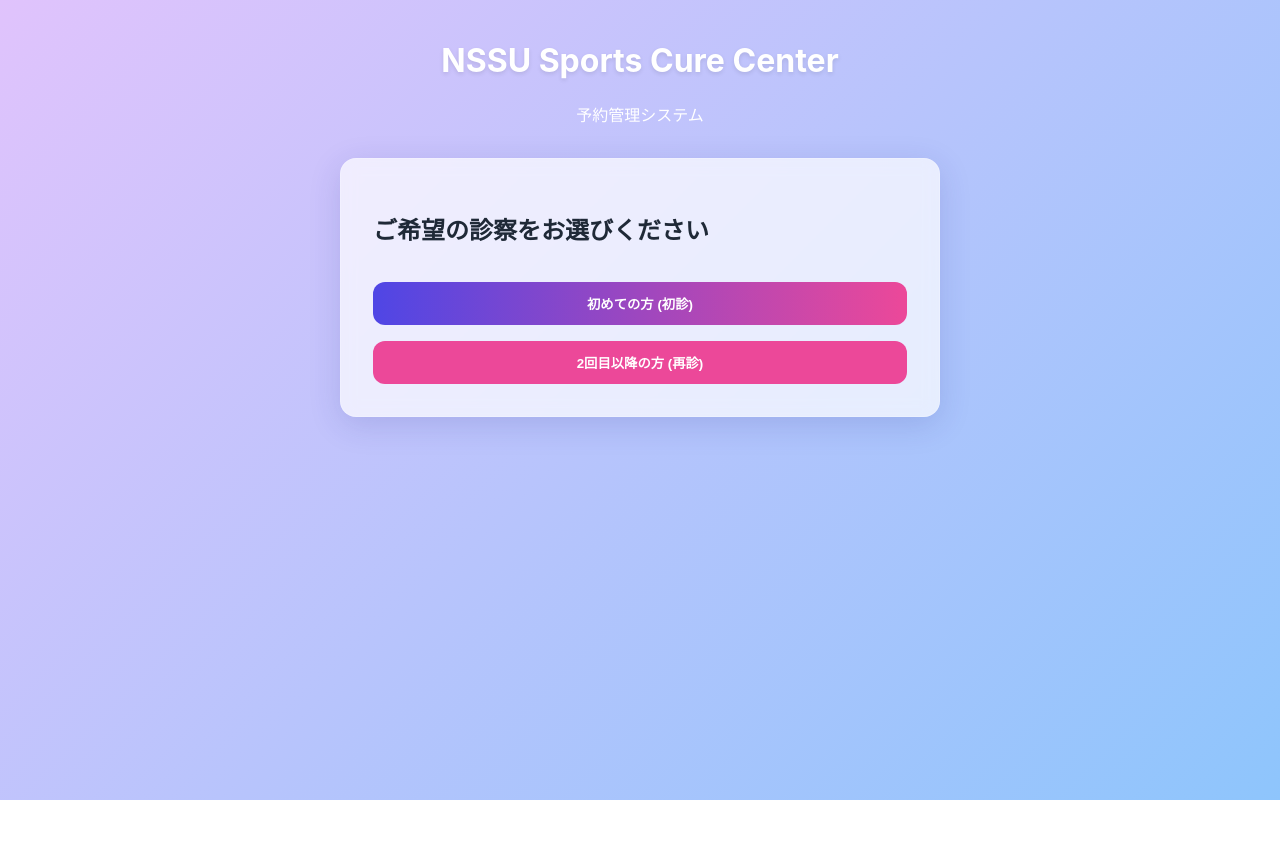
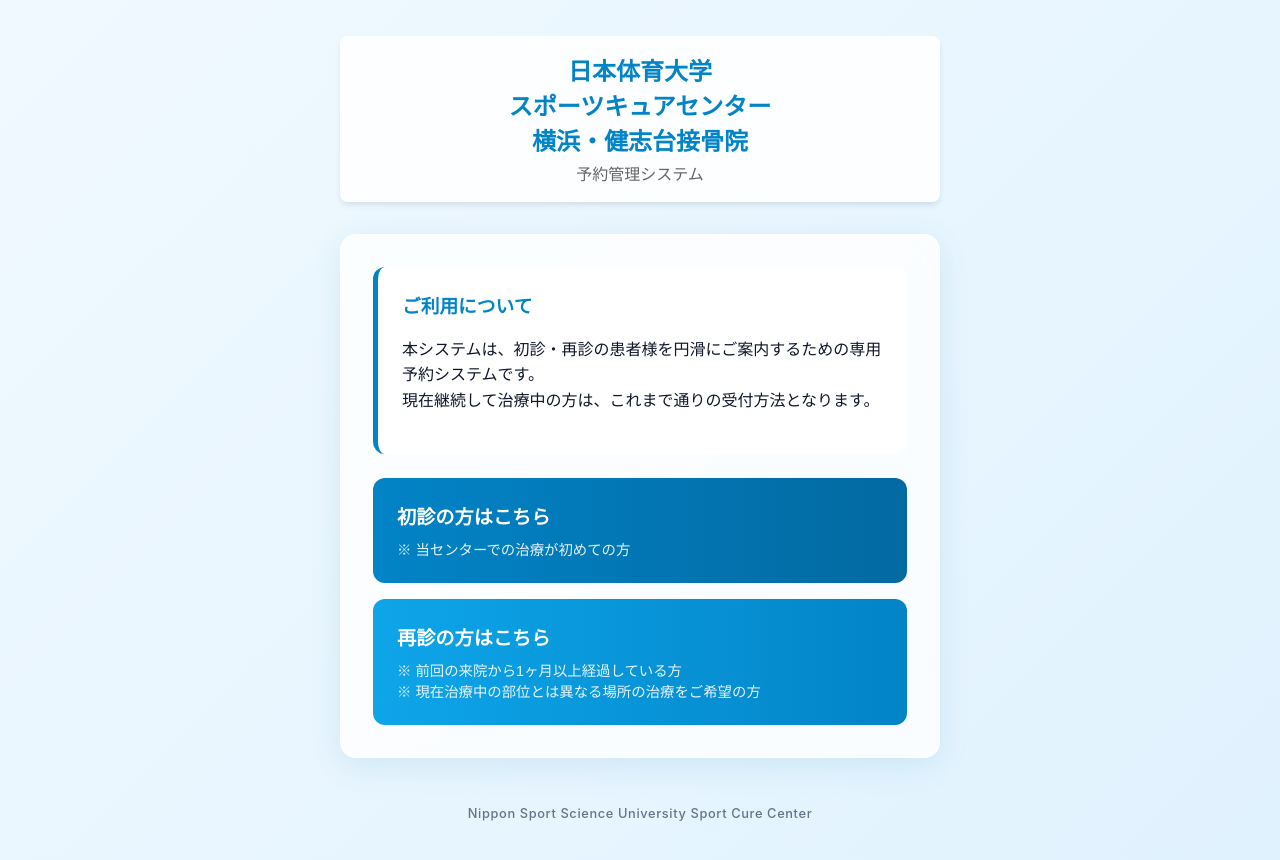
Before and after one commit to nssukenkyu-prog/scc-reservation, a React (Vite) app: page / in a window 1280 px wide. Shown: the top 860 px of the page. Before the commit the page ends 800 px from the top, so only its background shows below. Built offline with nearby package versions, Linux system fonts and the light colour scheme.

Commit message:
Update: UI Blue Theme, Landing Page, and Slot Generation API

```diff
--- a/src/App.tsx
+++ b/src/App.tsx
@@ -1,4 +1,4 @@
-import { useState, useEffect } from 'react'
+import React, { useState, useEffect } from 'react'
 
 type VisitType = '初診' | '再診';
 interface Slot {
@@ -8,7 +8,7 @@
 }
 
 function App() {
-  const [view, setView] = useState<'home' | 'booking' | 'confirm' | 'success' | 'admin'>('home');
+  const [view, setView] = useState<'lp' | 'home' | 'booking' | 'confirm' | 'success' | 'admin'>('lp');
   const [visitType, setVisitType] = useState<VisitType>('初診');
   const [selectedDate, setSelectedDate] = useState<string>(new Date().toISOString().split('T')[0]);
   const [slots, setSlots] = useState<Slot[]>([]);
@@ -34,18 +34,14 @@
       setSlots(data);
     } catch (e) {
       console.warn('API connection failed, showing demo data');
-      setSlots([
-        { slotId: '1', startTime: '10:00', status: 'free' },
-        { slotId: '2', startTime: '11:00', status: 'booked' },
-        { slotId: '3', startTime: '12:00', status: 'free' },
-      ]);
+      setSlots([]);
     } finally {
       setLoading(false);
     }
   };
 
   useEffect(() => {
-    if (view === 'booking') {
+    if (view === 'booking' || view === 'admin') {
       fetchSlots();
     }
   }, [view, selectedDate]);
@@ -62,13 +58,13 @@
           date: selectedDate,
           slotId: selectedSlot?.slotId,
           startTime: selectedSlot?.startTime,
-          endTime: '12:00' // mocked logic
+          endTime: '12:00' // mock
         })
       });
       if (res.ok) {
         setView('success');
       } else {
-        alert('Booking failed');
+        alert('Booking failed. The slot might be taken.');
       }
     } catch (e) {
       alert('Network error');
@@ -76,44 +72,120 @@
     setLoading(false);
   };
 
+  const handleAdminGenerateSlots = async () => {
+    if (!confirm(`${selectedDate} の予約枠 (10:00-19:00 / 30分) を生成しますか？`)) return;
+    setLoading(true);
+    try {
+      const res = await fetch('/api/admin/slots', {
+        method: 'POST',
+        headers: { 'Content-Type': 'application/json' },
+        body: JSON.stringify({ date: selectedDate })
+      });
+      if (res.ok) {
+        alert('生成完了');
+        fetchSlots();
+      } else {
+        alert('生成失敗');
+      }
+    } catch (e) { console.error(e); alert('Error'); }
+    setLoading(false);
+  };
+
   return (
-    <div style={{ maxWidth: '600px', margin: '0 auto', padding: '20px' }}>
+    <div style={{ maxWidth: '600px', margin: '0 auto', padding: '20px', paddingBottom: '60px' }}>
       <header style={{ textAlign: 'center', marginBottom: '2rem' }}>
-        <h1 style={{ color: '#fff', textShadow: '0 2px 4px rgba(0,0,0,0.1)' }}>NSSU Sports Cure Center</h1>
-        <p style={{ color: '#fff' }}>予約管理システム</p>
+        <h1 style={{
+          fontSize: '1.5rem',
+          color: 'var(--color-primary)',
+          background: 'rgba(255,255,255,0.9)',
+          padding: '1rem',
+          borderRadius: '8px',
+          boxShadow: '0 4px 6px -1px rgba(0,0,0,0.1)'
+        }}>
+          日本体育大学<br />スポーツキュアセンター<br />横浜・健志台接骨院<br />
+          <span style={{ fontSize: '1rem', fontWeight: 'normal', color: '#666' }}>予約管理システム</span>
+        </h1>
       </header>
 
       <main className="glass-panel">
-        {view === 'home' && (
+
+        {/* Landing Page with Explanation */}
+        {view === 'lp' && (
+          <div style={{ display: 'flex', flexDirection: 'column', gap: '1.5rem' }}>
+            <div style={{ background: '#fff', padding: '1.5rem', borderRadius: '12px', borderLeft: '5px solid var(--color-primary)' }}>
+              <h3 style={{ marginTop: 0, color: 'var(--color-primary)' }}>ご利用について</h3>
+              <p style={{ lineHeight: '1.6' }}>
+                本システムは、初診・再診の患者様を円滑にご案内するための専用予約システムです。<br />
+                現在継続して治療中の方は、これまで通りの受付方法となります。
+              </p>
+            </div>
+
             <div style={{ display: 'flex', flexDirection: 'column', gap: '1rem' }}>
-            <h2>ご希望の診察をお選びください</h2>
-            <button className="btn-primary" onClick={() => { setVisitType('初診'); setView('booking'); }}>
-              初めての方 (初診)
+              <button
+                className="btn-primary"
+                style={{ padding: '1.5rem', textAlign: 'left', display: 'flex', flexDirection: 'column' }}
+                onClick={() => { setVisitType('初診'); setView('booking'); }}
+              >
+                <span style={{ fontSize: '1.2rem', marginBottom: '0.5rem' }}>初診の方はこちら</span>
+                <span style={{ fontSize: '0.9rem', opacity: 0.9, fontWeight: 'normal' }}>
+                  ※ 当センターでの治療が初めての方
+                </span>
               </button>
-            <button className="btn-primary" style={{ background: '#ec4899' }} onClick={() => { setVisitType('再診'); setView('booking'); }}>
-              2回目以降の方 (再診)
+
+              <button
+                className="btn-primary"
+                style={{ background: 'linear-gradient(90deg, #0ea5e9, #0284c7)', padding: '1.5rem', textAlign: 'left', display: 'flex', flexDirection: 'column' }}
+                onClick={() => { setVisitType('再診'); setView('booking'); }}
+              >
+                <span style={{ fontSize: '1.2rem', marginBottom: '0.5rem' }}>再診の方はこちら</span>
+                <span style={{ fontSize: '0.9rem', opacity: 0.9, fontWeight: 'normal' }}>
+                  ※ 前回の来院から1ヶ月以上経過している方<br />
+                  ※ 現在治療中の部位とは異なる場所の治療をご希望の方
+                </span>
               </button>
             </div>
+          </div>
+        )}
+
+        {view === 'home' && (
+          /* Deprecated view, redirect to lp or remove logic. Keeping for safety if needed but 'lp' replaces it. */
+          <div />
         )}
 
         {view === 'booking' && (
           <div>
-            <button onClick={() => setView('home')} style={{ marginBottom: '1rem', background: 'transparent', border: 'none', cursor: 'pointer' }}>← 戻る</button>
-            <h2>{visitType} 予約</h2>
+            <button onClick={() => setView('lp')} style={{ marginBottom: '1rem', background: 'transparent', border: 'none', cursor: 'pointer', color: 'var(--color-primary)' }}>← 戻る</button>
+            <h2 style={{ borderBottom: '2px solid var(--color-primary)', paddingBottom: '0.5rem' }}>{visitType} 予約</h2>
 
-            <div style={{ marginBottom: '1rem' }}>
-              <label>日付: </label>
-              <input type="date" value={selectedDate} onChange={(e) => setSelectedDate(e.target.value)} style={{ padding: '0.5rem', borderRadius: '8px', border: '1px solid #ddd' }} />
+            <div style={{ marginBottom: '1.5rem' }}>
+              <label style={{ display: 'block', marginBottom: '0.5rem', fontWeight: 'bold' }}>日付を選択してください</label>
+              <input
+                type="date"
+                value={selectedDate}
+                min={new Date().toISOString().split('T')[0]}
+                onChange={(e) => setSelectedDate(e.target.value)}
+                style={{ padding: '0.8rem', borderRadius: '8px', border: '1px solid #cbd5e1', width: '100%', fontSize: '1rem' }}
+              />
             </div>
 
             {loading ? <div className="shimmer" style={{ height: '100px', borderRadius: '8px' }}></div> : (
+              <div>
+                {slots.length === 0 ? (
+                  <div style={{ padding: '2rem', textAlign: 'center', color: '#64748b', background: 'rgba(255,255,255,0.5)', borderRadius: '8px' }}>
+                    予約可能な枠がありません。<br />別の日付を選択するか、お電話にてお問い合わせください。
+                  </div>
+                ) : (
                   <div className="slot-grid">
                     {slots.map(slot => (
                       <div
                         key={slot.slotId}
                         className={`slot-item ${slot.status === 'booked' ? 'booked' : ''}`}
                         onClick={() => slot.status === 'free' && setSelectedSlot(slot)}
-                    style={{ borderColor: selectedSlot?.slotId === slot.slotId ? 'var(--color-primary)' : 'transparent', fontWeight: selectedSlot?.slotId === slot.slotId ? 'bold' : 'normal' }}
+                        style={{
+                          borderColor: selectedSlot?.slotId === slot.slotId ? 'var(--color-primary)' : 'transparent',
+                          background: selectedSlot?.slotId === slot.slotId ? '#e0f2fe' : undefined,
+                          fontWeight: selectedSlot?.slotId === slot.slotId ? 'bold' : 'normal'
+                        }}
                       >
                         {slot.startTime}
                         <br />
@@ -122,33 +194,38 @@
                     ))}
                   </div>
                 )}
+              </div>
+            )}
 
             {selectedSlot && (
-              <div style={{ marginTop: '2rem' }}>
+              <div style={{ marginTop: '2rem', animation: 'fadeIn 0.3s ease-in' }}>
                 <h3>予約情報の入力</h3>
+                <div style={{ display: 'flex', flexDirection: 'column', gap: '1rem' }}>
                   <input
                     placeholder="お名前 (例: 山田 太郎)"
-                  style={{ width: '100%', padding: '0.8rem', marginBottom: '1rem', borderRadius: '8px', border: '1px solid #ddd' }}
+                    style={{ padding: '1rem', borderRadius: '8px', border: '1px solid #cbd5e1', fontSize: '1rem' }}
                     value={formData.name}
                     onChange={e => setFormData({ ...formData, name: e.target.value })}
                   />
                   <input
                     placeholder="電話番号 (例: 090-1234-5678)"
-                  style={{ width: '100%', padding: '0.8rem', marginBottom: '1rem', borderRadius: '8px', border: '1px solid #ddd' }}
+                    style={{ padding: '1rem', borderRadius: '8px', border: '1px solid #cbd5e1', fontSize: '1rem' }}
                     value={formData.phone}
                     onChange={e => setFormData({ ...formData, phone: e.target.value })}
                   />
-                <button className="btn-primary" style={{ width: '100%' }} onClick={handleSubmit}>予約を確定する</button>
+                  <button className="btn-primary" style={{ width: '100%', marginTop: '1rem' }} onClick={handleSubmit}>予約を確定する</button>
+                </div>
               </div>
             )}
           </div>
         )}
 
         {view === 'success' && (
-          <div style={{ textAlign: 'center' }}>
+          <div style={{ textAlign: 'center', padding: '2rem 0' }}>
+            <div style={{ fontSize: '4rem', marginBottom: '1rem' }}>✅</div>
             <h2 style={{ color: 'var(--color-primary)' }}>予約が完了しました</h2>
-            <p>ご来院をお待ちしております。</p>
-            <button className="btn-primary" onClick={() => setView('home')}>TOPへ戻る</button>
+            <p>ご入力いただいた内容で予約を承りました。<br />当日はお気をつけてお越しください。</p>
+            <button className="btn-primary" onClick={() => { setView('lp'); setSelectedSlot(null); setFormData({ name: '', phone: '' }); }}>TOPへ戻る</button>
           </div>
         )}
 
@@ -156,54 +233,55 @@
           <div>
             <div style={{ display: 'flex', justifyContent: 'space-between', alignItems: 'center' }}>
               <h2>管理画面</h2>
-              <button onClick={() => setView('home')} style={{ background: 'none', border: 'none', cursor: 'pointer' }}>Exit</button>
+              <button onClick={() => setView('lp')} style={{ background: 'none', border: 'none', cursor: 'pointer' }}>Exit</button>
             </div>
 
-            <div style={{ display: 'flex', gap: '1rem', marginBottom: '1rem' }}>
+            <div style={{ display: 'flex', gap: '1rem', marginBottom: '1rem', flexWrap: 'wrap' }}>
               <input type="date" value={selectedDate} onChange={(e) => setSelectedDate(e.target.value)} style={{ padding: '0.5rem' }} />
               <button className="btn-primary" onClick={fetchSlots}>更新</button>
+              <button className="btn-primary" style={{ background: '#059669' }} onClick={handleAdminGenerateSlots}>この日の枠を自動生成</button>
             </div>
 
-            <div style={{ background: 'white', borderRadius: '8px', padding: '1rem' }}>
+            <div style={{ background: 'white', borderRadius: '8px', padding: '1rem', overflowX: 'scroll' }}>
               <h3>本日の予約状況 ({selectedDate})</h3>
-              <table style={{ width: '100%', borderCollapse: 'collapse' }}>
+              <table style={{ width: '100%', borderCollapse: 'collapse', minWidth: '400px' }}>
                 <thead>
                   <tr style={{ background: '#f0f0f0' }}>
                     <th style={{ padding: '8px', textAlign: 'left' }}>時間</th>
-                    <th style={{ padding: '8px', textAlign: 'left' }}>区分</th>
                     <th style={{ padding: '8px', textAlign: 'left' }}>状態</th>
                     <th style={{ padding: '8px', textAlign: 'left' }}>操作</th>
                   </tr>
                 </thead>
                 <tbody>
-                  {slots.length === 0 ? <tr><td colSpan={4} style={{ padding: '8px' }}>データなし</td></tr> : slots.map(slot => (
+                  {slots.length === 0 ? <tr><td colSpan={4} style={{ padding: '8px' }}>データなし (自動生成ボタンで作成できます)</td></tr> : slots.map(slot => (
                     <tr key={slot.slotId} style={{ borderBottom: '1px solid #eee' }}>
                       <td style={{ padding: '8px' }}>{slot.startTime}</td>
-                      <td style={{ padding: '8px' }}>-</td>
                       <td style={{ padding: '8px' }}>
                         <span style={{
-                          background: slot.status === 'booked' ? '#ffebeef0' : '#e8f5e9',
-                          color: slot.status === 'booked' ? '#c62828' : '#2e7d32',
+                          background: slot.status === 'booked' ? '#fee2e2' : '#dcfce7',
+                          color: slot.status === 'booked' ? '#991b1b' : '#166534',
                           padding: '2px 8px', borderRadius: '4px', fontSize: '0.8rem'
                         }}>
                           {slot.status === 'booked' ? '予約済' : '空き'}
                         </span>
                       </td>
                       <td style={{ padding: '8px' }}>
-                        {slot.status === 'booked' && <button style={{ background: '#ff5252', color: 'white', border: 'none', borderRadius: '4px', padding: '4px 8px', cursor: 'pointer' }}>取消</button>}
+                        {slot.status === 'booked' && <button style={{ background: '#ef4444', color: 'white', border: 'none', borderRadius: '4px', padding: '4px 8px', cursor: 'pointer' }}>取消</button>}
                       </td>
                     </tr>
                   ))}
                 </tbody>
               </table>
             </div>
-            <div style={{ marginTop: '2rem', padding: '1rem', background: '#e3f2fd', borderRadius: '8px' }}>
-              <h4>ログ (直近5件)</h4>
-              <p style={{ fontSize: '0.8rem', color: '#666' }}>Google Sheetsの Logs シートを確認してください。</p>
-            </div>
           </div>
         )}
       </main>
+
+      <footer style={{ textAlign: 'center', marginTop: '3rem', color: '#64748b', fontSize: '0.8rem', paddingBottom: '1rem' }}>
+        <p style={{ letterSpacing: '0.05em', fontWeight: '500' }}>
+          Nippon Sport Science University Sport Cure Center
+        </p>
+      </footer>
     </div>
   )
 }
--- a/src/index.css
+++ b/src/index.css
@@ -1,12 +1,14 @@
 :root {
-  --color-bg-start: #f8f9fa;
-  --color-bg-end: #e9ecef;
-  --color-primary: #4f46e5;
-  --color-secondary: #ec4899;
-  --color-text: #1f2937;
-  --color-glass: rgba(255, 255, 255, 0.7);
-  --shadow-glass: 0 8px 32px 0 rgba(31, 38, 135, 0.15);
-  --border-glass: 1px solid rgba(255, 255, 255, 0.18);
+  --color-bg-start: #f0f9ff;
+  --color-bg-end: #e0f2fe;
+  --color-primary: #0284c7;
+  /* Sky 600 */
+  --color-secondary: #0369a1;
+  /* Sky 700 */
+  --color-text: #0f172a;
+  --color-glass: rgba(255, 255, 255, 0.8);
+  --shadow-glass: 0 8px 32px 0 rgba(3, 105, 161, 0.1);
+  --border-glass: 1px solid rgba(255, 255, 255, 0.5);
   --radius-lg: 16px;
   --radius-md: 12px;
 }
@@ -14,7 +16,7 @@
 body {
   margin: 0;
   font-family: 'Inter', -apple-system, BlinkMacSystemFont, 'Segoe UI', Roboto, sans-serif;
-  background: linear-gradient(135deg, #e0c3fc 0%, #8ec5fc 100%);
+  background: linear-gradient(135deg, var(--color-bg-start) 0%, var(--color-bg-end) 100%);
   color: var(--color-text);
   min-height: 100vh;
 }
@@ -72,12 +74,17 @@
 }
 
 .shimmer {
-  background: linear-gradient(90deg, transparent, rgba(255,255,255,0.5), transparent);
+  background: linear-gradient(90deg, transparent, rgba(255, 255, 255, 0.5), transparent);
   background-size: 200% 100%;
   animation: shimmer 2s infinite;
 }
 
 @keyframes shimmer {
-  0% { background-position: -200% 0; }
-  100% { background-position: 200% 0; }
+  0% {
+    background-position: -200% 0;
+  }
+
+  100% {
+    background-position: 200% 0;
+  }
 }
```
Also changed, not shown: 1 other file (tests, documents, lock files or other folders). Lines whose indentation alone changed are shown as unchanged.
